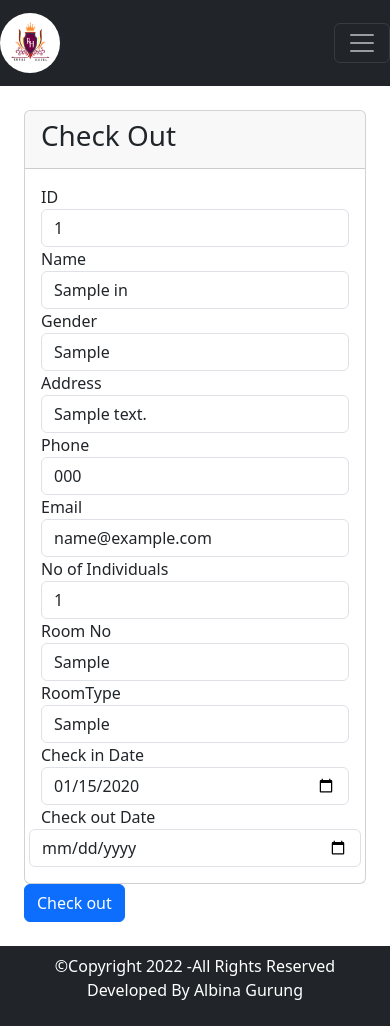
After one commit to AlbinaGurung/HMS, a PHP site: page /Administrator/AdminDashboard/NewCheckout.php?id=1 in a window 390 px wide. The commit adds this page. Run offline with PHP 8.4, Linux system fonts and the light colour scheme; a user stored in the database is signed in; tables that the repository leaves empty hold one stand-in row (values such as "Sample post").

Commit message:
edit and check out features added

```diff
--- /dev/null
+++ b/Administrator/AdminDashboard/NewCheckout.php
@@ -0,0 +1,114 @@
+<?php
+require_once("../include/Header.php");
+require_once("../include/Navigation.php");
+require_once("../../connect.php");
+
+function getCustomerById($id)
+{
+    global $connection;
+$fetchcustomer = mysqli_query($connection,"SELECT *FROM `checked_in` where ID=$id;");
+$customer = mysqli_fetch_assoc($fetchcustomer);
+return $customer;
+
+}
+$customerId=$_GET['id'];
+$customer=getCustomerById($customerId);
+
+?>
+<?php
+if(isset($_POST['checkout_btn']))
+{
+    $id=mysqli_real_escape_string($connection,$_POST['id']);
+    $name=mysqli_real_escape_string($connection,$_POST['name']);
+    $gender=mysqli_real_escape_string($connection,$_POST['gender']);
+    $address=mysqli_real_escape_string($connection,$_POST['address']);
+    $phone=mysqli_real_escape_string($connection,$_POST['phone']);
+    $email=mysqli_real_escape_string($connection,$_POST['email']);
+    $noofindividuals=mysqli_real_escape_string($connection,$_POST['noofindividuals']);
+    $roomtype=mysqli_real_escape_string($connection,$_POST['roomtype']);
+    $roomno=mysqli_real_escape_string($connection,$_POST['roomno']);
+    $date=mysqli_real_escape_string($connection,$_POST['checkout_date']);
+
+    $sql="INSERT INTO `checked_out` (`ID`, `Name`, `Gender`, `Address`, `Email`, `Phone`, `No_Of_Individuals`, `RoomType`, `RoomName`, `Date`)
+    VALUES (NULL, $name, $gender, $address, $email, $phone, $noofindividuals, $roomtype, $roomno, $date)";
+    mysqli_query($connection,$sql);
+}
+?>
+
+<form action="" method="post">
+<div class="container-fluid my-4">
+        <div class="container">
+          <div class="card w-100">
+               <div class="card-header">
+                  <h1 class="card-title">Check Out</h1>
+               </div>
+                 <div class="card-body">
+                   <div class="row">
+                      <div class="col-md-6">
+                        <label for="id">ID</label>
+                        <input type="number" placeholder="ID" name="id" class="form-control" value="<?=$customer['ID']?>">
+                      </div>
+                      <div class="col-md-6">
+                        <label for="name">Name</label>
+                        <input type="text" placeholder="Name" name="name"  class="form-control" value="<?=$customer['Name']?>">
+                      </div>
+                      <div class="col-md-6">
+                        <label for="gender">Gender</label><br>
+                        <input type="text" name="gender" class="form-control" value="<?=$customer['Gender']?>">
+
+                      </div>
+                      <div class="col-md-6">
+                        <label for="address">Address</label>
+                        <input type="text" placeholder="Address" name="address" class="form-control" value="<?=$customer['Address']?>">
+                      </div>
+
+                      <div class="col-md-6">
+                        <label for="Phone">Phone</label>
+                        <input  class="form-control" type="phone" placeholder="Phone" name="Phone" value="<?=$customer['Phone']?>">
+                      </div>
+
+
+                      <div class="col-md-6">
+                        <label for="email">Email</label>
+                        <input type="email"  class="form-control" placeholder="Email" name="email" value="<?=$customer['Email']?>">
+                       </div>
+
+
+
+                       <div class="col-md-6">
+                        <label for="noofindividuals">No of Individuals</label>
+                        <input type="number" placeholder="No of Individuals"  class="form-control" name="noofindividuals" value="<?=$customer['No_Of_Individuals']?>">
+                       </div>
+
+                       <div class="col-md-6">
+                        <label for="roomno">Room No</label>
+                        <input type="text" placeholder="Room no" name="roomno"  class="form-control" value="<?=$customer['RoomNo']?>">
+                        </div>
+                        <div class="col-md-6">
+                        <label for="roomtype">RoomType</label>
+                        <input type="text" placeholder="RoomType" name="roomtype"  class="form-control" value="<?=$customer['RoomType']?>">
+                        </div>
+                        <div class="col-md-6">
+                        <label for="date">Check in Date</label>
+                        <input type="date" placeholder="Date" name="date"  class="form-control" value="<?=$customer['Date']?>">
+
+                        </div>
+                        <label for="date">Check out Date</label>
+                        <input type="date" placeholder="Date" name="checkout_date"  class="form-control">
+
+                        </div>
+
+                   </div>
+                </div>
+
+            <div class="card-footer">
+             <button type="checkout_btn" class="btn btn-primary" >Check out</button>
+            </div>
+          </div>
+        </div>
+</div>
+</form>
+
+<?php
+require_once("../include/Footer.php");
+ ?>
--- a/Administrator/include/Header.php
+++ b/Administrator/include/Header.php
@@ -1,7 +1,7 @@
 <?php
 session_start();
 // require_once(".../connect.php");
-require_once("C:\\xampp\\htdocs\\Online Hotel Management System Web App\connect.php");
+require_once("../../connect.php");
 if(!isset($_SESSION['KEY']))
 {
    // echo "<script>location.assign('logout.php');</script>"
```
Also changed, not shown: Administrator/AdminDashboard/Checkedin.php (+11 -6 lines), Administrator/AdminDashboard/CheckinEdit.php (added, +112 -0 lines), Administrator/AdminDashboard/NewCheckin.php (+16 -14 lines).
